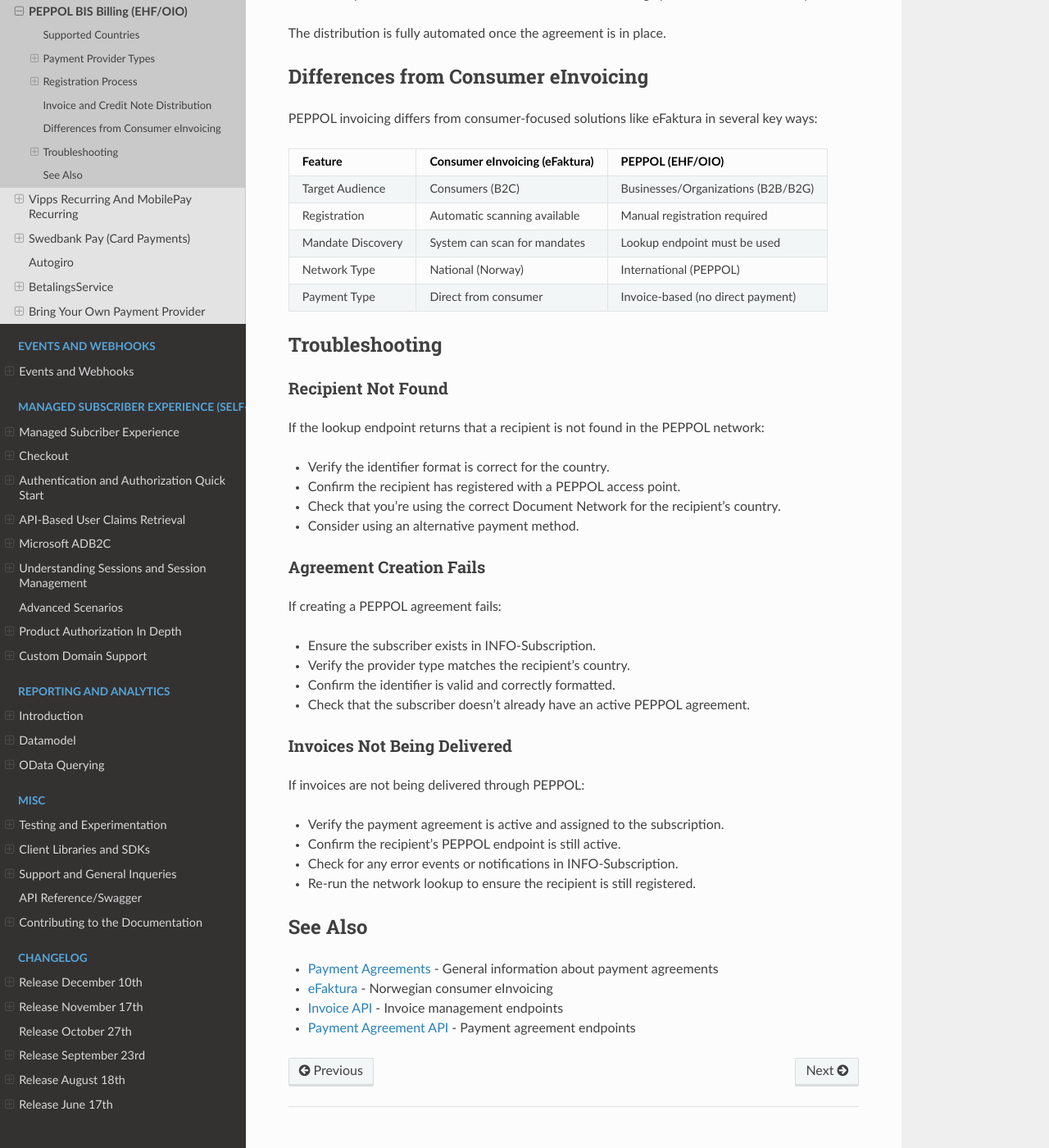
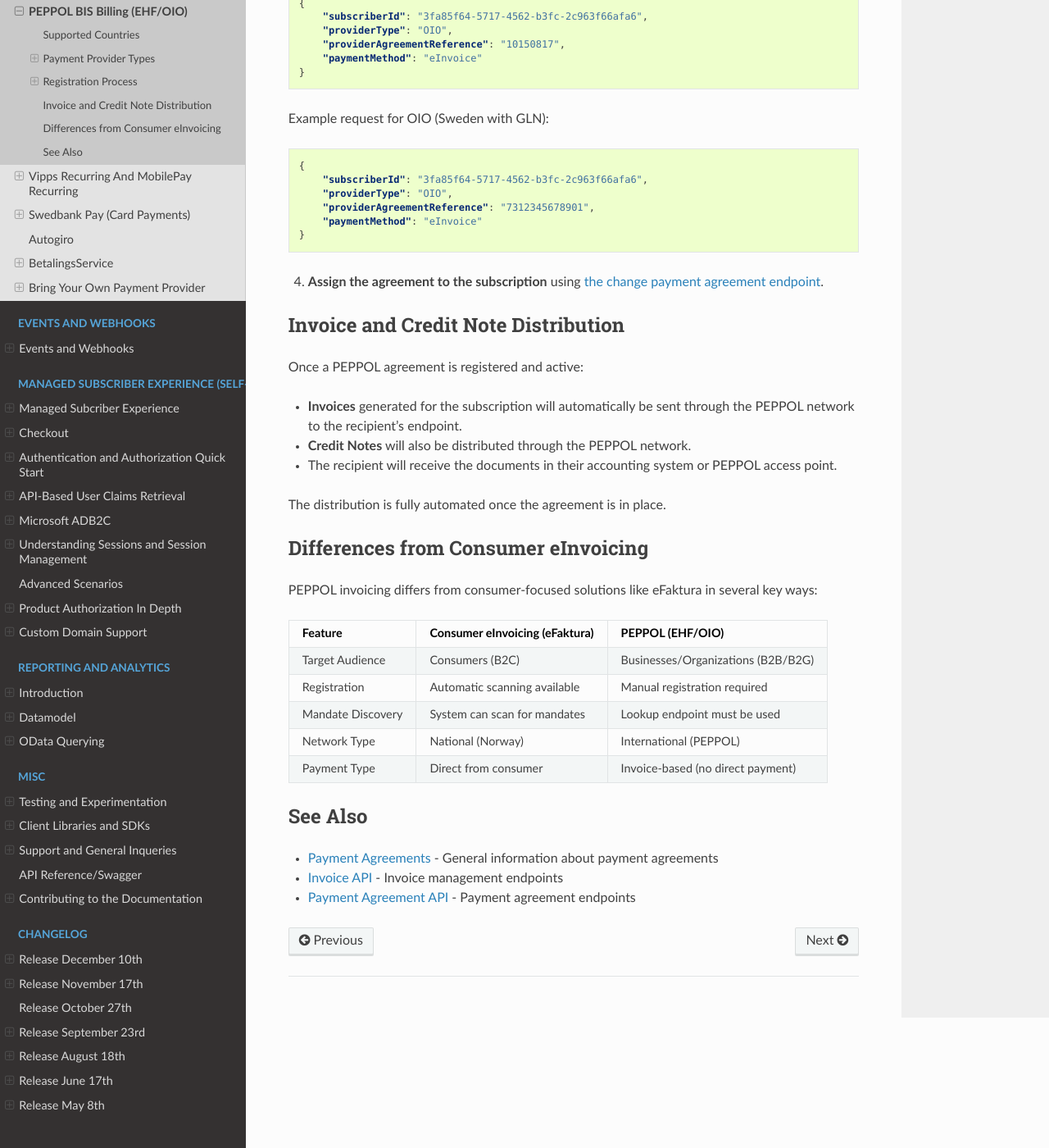
Before and after one commit to infosoftas/info-subscription-doc, a Sphinx documentation site: the page built from source/payments/providers/peppol.rst, in a window 1280 px wide and 1400 px high, scrolled down 4247 px. Shown: the whole window at 82% size. Built offline with Sphinx 7.4.7 and the Read the Docs theme 3.1.0, drawn with Linux system fonts in a browser that asks for light colours; formulas are drawn with MathJax 3; some of the changed text lies outside the part shown.

Commit message:
Address PR feedback: remove troubleshooting, update ISO6523 codes, remove eFaktura ref
Co-authored-by: esbenbach <1378302+esbenbach@users.noreply.github.com>

```diff
--- a/source/payments/providers/peppol.rst
+++ b/source/payments/providers/peppol.rst
@@ -77,14 +77,42 @@ Before creating a PEPPOL agreement, you can verify that the recipient exists in
 
     To use the lookup endpoint, you must know the **Document Network** (i.e., the target country) of the subscriber. It is the recipient's country that matters, **not** the selling organization's or merchant's country.
 
-Example lookup request:
+Example lookup request for Norway (EHF):
 
 .. code-block:: json
 
     {
-        "documentNetwork": "EHF",
+        "documentNetwork": "0192",
         "recipientIdentifier": "999999999"
     }
+
+Example lookup request for Denmark (OIO):
+
+.. code-block:: json
+
+    {
+        "documentNetwork": "0096",
+        "recipientIdentifier": "10150817"
+    }
+
+Example lookup request for Sweden (OIO):
+
+.. code-block:: json
+
+    {
+        "documentNetwork": "0107",
+        "recipientIdentifier": "7312345678901"
+    }
+
+.. Note::
+
+    The documentNetwork parameter uses ISO6523 codes:
+
+    * **0192** - Norway (EHF)
+    * **0096** - Denmark (OIO)
+    * **0107** - Sweden (OIO)
+
+    For more details, see the `PEPPOL ICD codelist <https://docs.peppol.eu/poacc/billing/3.0/codelist/ICD/>`_.
 
 Registration Workflow
 ~~~~~~~~~~~~~~~~~~~~~
@@ -200,43 +228,9 @@ Network Type         National (Norway)               International (PEPPOL)
 Payment Type         Direct from consumer            Invoice-based (no direct payment)
 ==================== =============================== ===================================
 
-Troubleshooting
----------------
-
-Recipient Not Found
-~~~~~~~~~~~~~~~~~~~
-
-If the lookup endpoint returns that a recipient is not found in the PEPPOL network:
-
-* Verify the identifier format is correct for the country.
-* Confirm the recipient has registered with a PEPPOL access point.
-* Check that you're using the correct Document Network for the recipient's country.
-* Consider using an alternative payment method.
-
-Agreement Creation Fails
-~~~~~~~~~~~~~~~~~~~~~~~~~
-
-If creating a PEPPOL agreement fails:
-
-* Ensure the subscriber exists in |projectName|.
-* Verify the provider type matches the recipient's country.
-* Confirm the identifier is valid and correctly formatted.
-* Check that the subscriber doesn't already have an active PEPPOL agreement.
-
-Invoices Not Being Delivered
-~~~~~~~~~~~~~~~~~~~~~~~~~~~~~
-
-If invoices are not being delivered through PEPPOL:
-
-* Verify the payment agreement is active and assigned to the subscription.
-* Confirm the recipient's PEPPOL endpoint is still active.
-* Check for any error events or notifications in |projectName|.
-* Re-run the network lookup to ensure the recipient is still registered.
-
 See Also
 --------
 
 * :ref:`payment-agreements` - General information about payment agreements
-* :ref:`provider-efaktura` - Norwegian consumer eInvoicing
 * :api-ref:`Invoice API <Invoice>` - Invoice management endpoints
 * :api-ref:`Payment Agreement API <PaymentAgreement>` - Payment agreement endpoints
```
